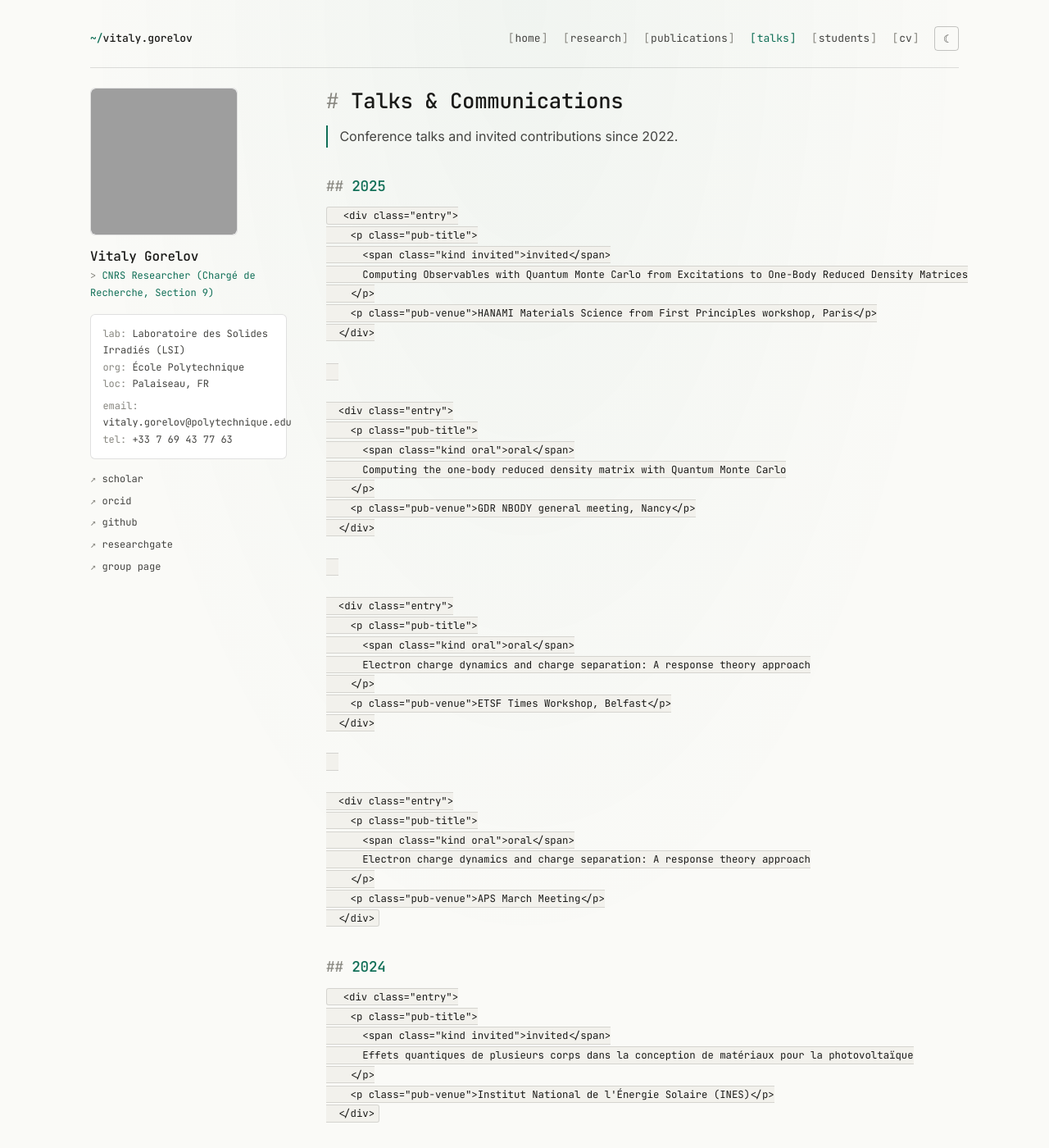
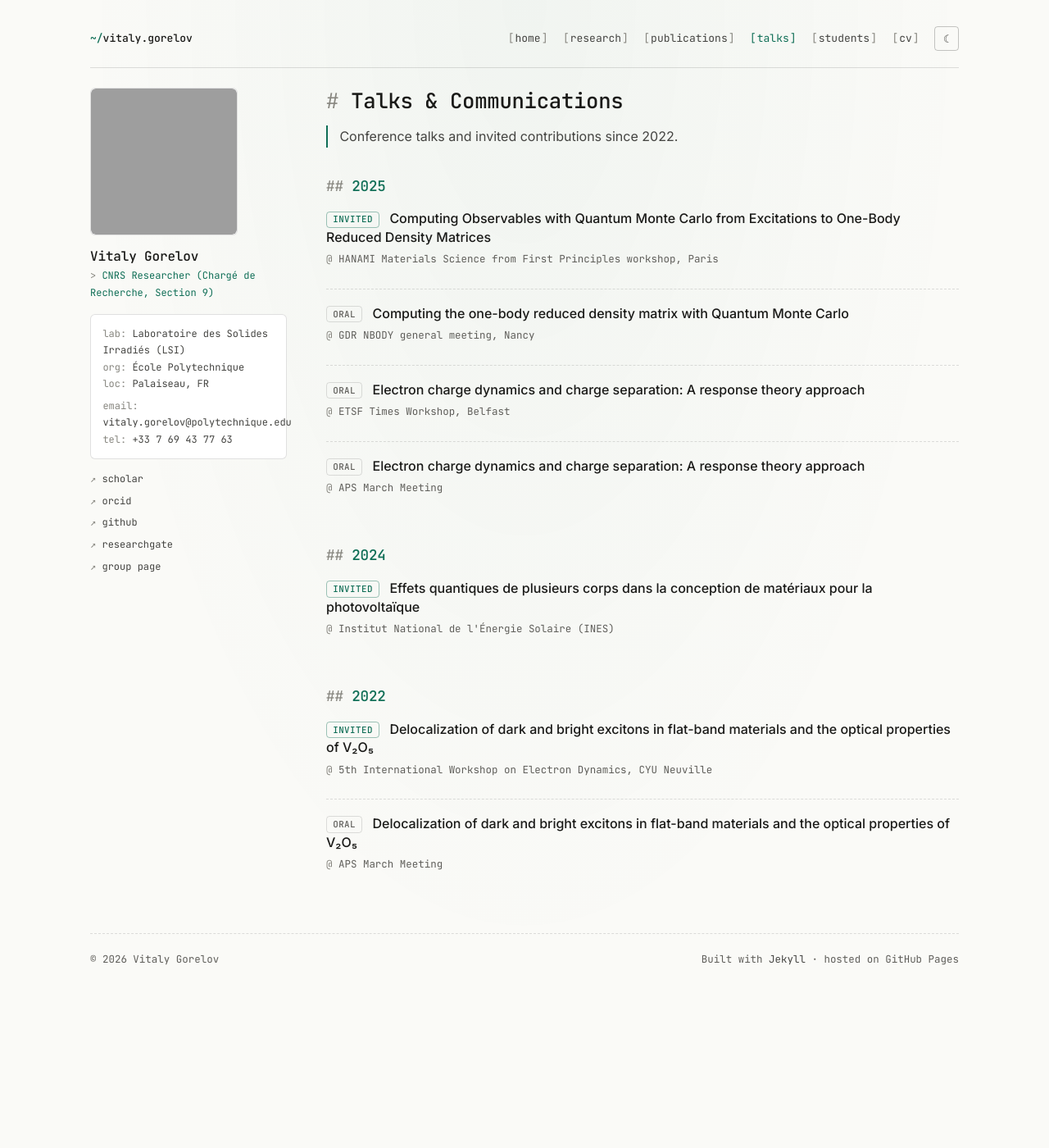
Before and after one commit to gorelov93/vitaly-gorelov, a Jekyll site: the page built from _pages/talks.md, in a window 1280 px wide and 1400 px high. Shown: the whole window at 82% size. Built offline with Jekyll 4.4.1, drawn with Linux system fonts in a browser that asks for light colours; some of the changed text lies outside the part shown; grey boxes are pictures that could not be loaded.

Commit message:
Fix code-block rendering on publications and talks pages
kramdown treats HTML indented 4+ spaces as a code block. Moving all
HTML tags to column 0 inside Liquid loops fixes this. Also apply the
same group_by fix to talks.md.

Co-Authored-By: Claude Sonnet 4.6 <noreply@anthropic.com>

```diff
--- a/_pages/talks.md
+++ b/_pages/talks.md
@@ -8,19 +8,13 @@ permalink: /talks/
 <p class="lede">Conference talks and invited contributions since 2022.</p>
 
 {% assign talks = site.data.talks %}
-{% assign years = talks | map: "year" | uniq %}
-
-{% for year in years %}
-  <h2>{{ year }}</h2>
-  {% for t in talks %}
-    {% if t.year == year %}
-      <div class="entry">
-        <p class="pub-title">
-          <span class="kind {{ t.kind }}">{{ t.kind }}</span>
-          {{ t.title }}
-        </p>
-        <p class="pub-venue">{{ t.venue }}</p>
-      </div>
-    {% endif %}
-  {% endfor %}
+{% assign talk_groups = talks | group_by: "year" | sort: "name" | reverse %}
+{% for group in talk_groups %}
+<h2>{{ group.name }}</h2>
+{% for t in group.items %}
+<div class="entry{% if forloop.first %} first{% endif %}">
+<p class="pub-title"><span class="kind {{ t.kind }}">{{ t.kind }}</span> {{ t.title }}</p>
+<p class="pub-venue">{{ t.venue }}</p>
+</div>
 {% endfor %}
+{% endfor %}
```
Also changed, not shown: _pages/publications.md (+11 -22 lines).
